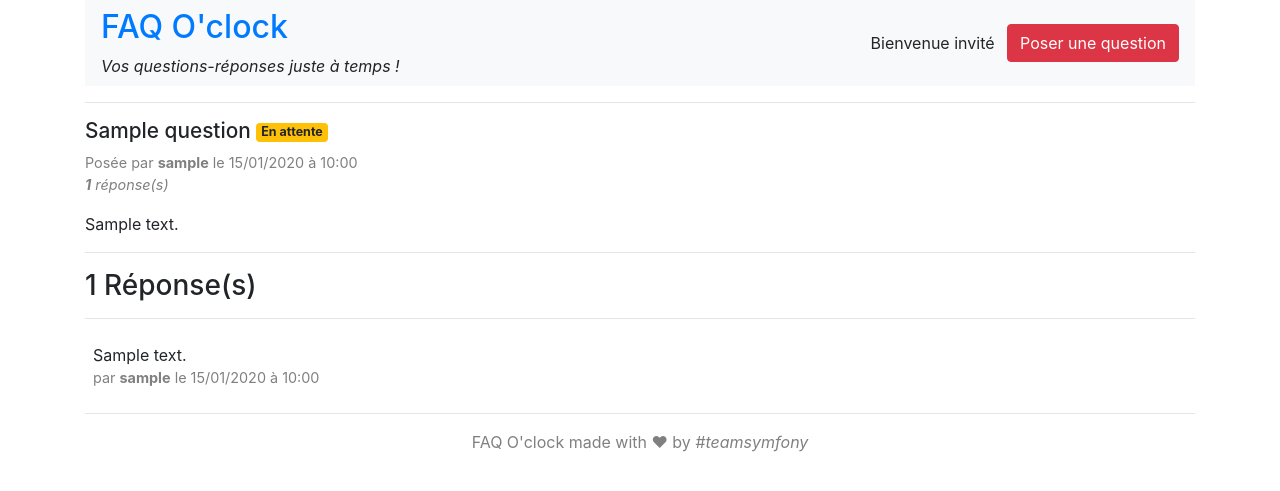
After one commit to UniverseConqueror/FAQ, a Symfony app: template templates/question/show.html.twig in a window 1280 px wide. The commit adds this page. Shown: the top 491 px of the page. Run offline with Twig, Linux system fonts and the light colour scheme; the template is opened without the code that fills it: most values are stand-ins (such as "Sample title", 1, 10 or a date in 2020); some libraries are stand-ins or nearby versions.

Commit message:
Sprint Base : affichage question + réponses

```diff
--- a/src/DataFixtures/AppFixtures.php
+++ b/src/DataFixtures/AppFixtures.php
@@ -61,7 +61,7 @@ class AppFixtures extends Fixture
         // Answers
         $populator->addEntity('App\Entity\Answer', 50, [
             'body' => function () use ($generator) {
-                return $generator->unique()->paragraph($nbSentences = 1, $variableNbSentences = true);
+                return $generator->unique()->paragraph($nbSentences = 3, $variableNbSentences = true);
             },
             'createdAt' => function () use ($generator) {
                 return $generator->unique()->dateTime($max = 'now', $timezone = null);
--- a/templates/base.html.twig
+++ b/templates/base.html.twig
@@ -2,11 +2,37 @@
 <html>
     <head>
         <meta charset="UTF-8">
-        <title>{% block title %}Welcome!{% endblock %}</title>
-        {% block stylesheets %}{% endblock %}
+        <link rel="stylesheet" href="https://stackpath.bootstrapcdn.com/bootstrap/4.1.3/css/bootstrap.min.css" integrity="sha384-MCw98/SFnGE8fJT3GXwEOngsV7Zt27NXFoaoApmYm81iuXoPkFOJwJ8ERdknLPMO" crossorigin="anonymous">
+        <title>{% block title %}{% endblock %} - FAQ O'clock</title>
+        <link rel="stylesheet" href="{{ asset('css/app.css') }}">
     </head>
     <body>
-        {% block body %}{% endblock %}
-        {% block javascripts %}{% endblock %}
+        <div class="container">
+
+            <nav class="navbar navbar-light bg-light">
+                <div>
+                    <h2><a href="{{ path('question_list') }}">FAQ O'clock</a></h2>
+                    <div><i>Vos questions-réponses juste à temps !</i></div>
+                </div>
+
+                <div id="right">
+                    <span class="mr-2">Bienvenue invité</span>
+                    <a href=""class="btn btn-danger">Poser une question</a>
+                </div>
+            </nav>
+
+            <hr>
+            <div class="row">
+                <div class="col">
+                    {% block body %}{% endblock %}
+                </div>
+            </div>
+
+            <footer>
+                <hr>
+                <p>FAQ O'clock made with &hearts; by <i>#teamsymfony</i></p>
+            </footer>
+
+        </div>
     </body>
 </html>
--- /dev/null
+++ b/templates/question/_detail.html.twig
@@ -0,0 +1,32 @@
+<div class="question-container">
+    <h2>
+        {% if detail is defined %}
+            {{ question.title }}
+        {% else %}
+            <a href="{{ path('question_show', {'id': question.id}) }}">{{ question.title }}</a>
+        {% endif %}
+        <span class="badge badge-{{ question.isSolved ? 'success' : 'warning' }}">
+            {{ question.isSolved ? 'Résolue' : 'En attente' }}
+        </span>
+    </h2>
+
+    <p class="small-grey-text">
+        Posée par
+        <strong>{{ question.user.username }}</strong> le {{ question.createdAt|date("d/m/Y à h:i") }}
+        <br>
+        <i><b>{{ question.answers|length }}</b> réponse(s)</i>
+    </p>
+
+    {% if detail is defined %}
+    <p class="question-body">
+        {{ question.body }}
+    </p>
+    {% endif %}
+
+    <div>
+        {% for tag in question.tags %} {#
+        <a href="{{ path('question_by_tag', {'slug': tag.name}) }}"> #}
+            <span class="badge badge-secondary">{{ tag.name }}</span>
+            {# </a> #} {% endfor %}
+    </div>
+</div>
--- /dev/null
+++ b/templates/question/show.html.twig
@@ -0,0 +1,27 @@
+{% extends 'base.html.twig' %}
+
+{% block title %}{{ question.title }}{% endblock %}
+
+{% block body %}
+
+{% include 'question/_detail.html.twig' with {'detail': true} %}
+
+<hr>
+
+<h3>{{ question.answers|length }} Réponse(s)</h3>
+
+{% for answer in question.answers %}
+<hr>
+<div class="answer{{ answer.isValidated ? ' validated' : '' }}">
+    <div>
+        {{ answer.body }}
+    </div>
+    <div class="small-grey-text">
+        par <b class="username">{{ answer.user.username }}</b> le {{ answer.createdAt|date("d/m/Y à h:i") }}
+    </div>
+</div>
+{% else %}
+<p class="text-secondary">Pas de réponse pour le moment, une idée, ou bien connaissez-vous quelqu'un qui pourrait répondre ?</p>
+{% endfor %}
+
+{% endblock %}
```
Also changed, not shown: docs/dictionnaire_donnees.md (+1 -0 lines), src/Controller/QuestionController.php (added, +36 -0 lines), src/Entity/Question.php (+18 -0 lines), src/Form/AnswerType.php (added, +31 -0 lines), src/Migrations/Version20180726124825.php (added, +28 -0 lines), templates/question/index.html.twig (added, +13 -0 lines), README.md, README_base.md (added), public/css/app.css (added).
